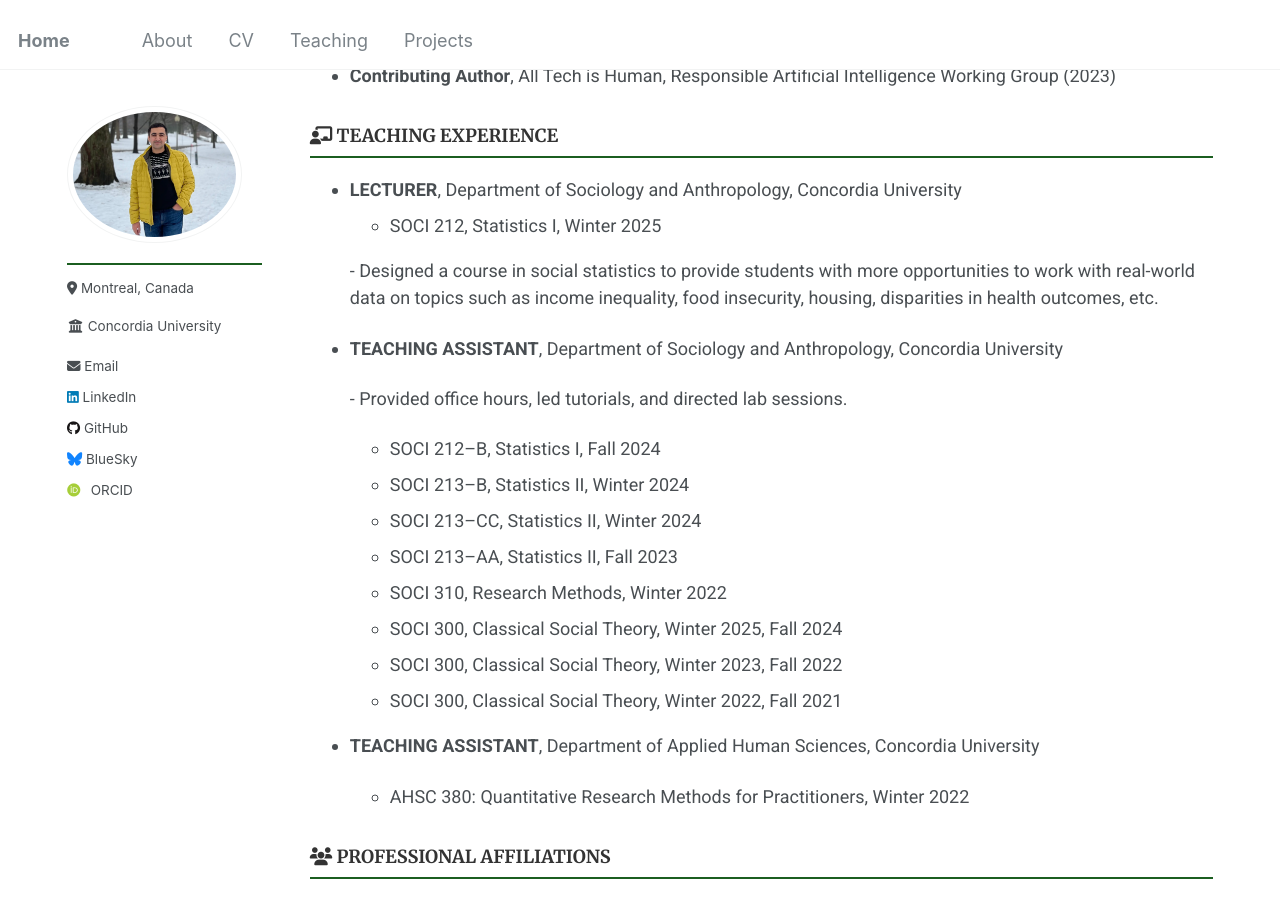
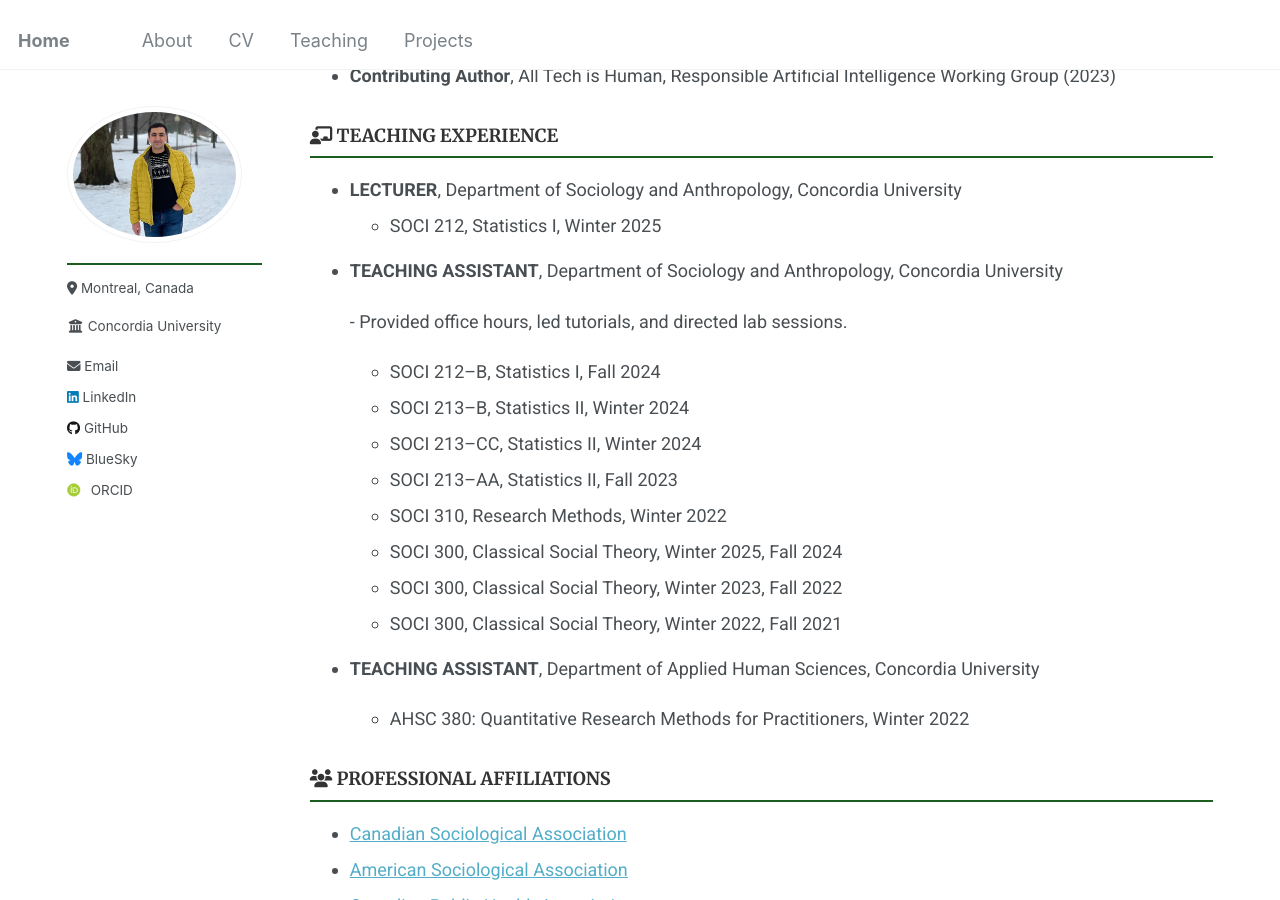
Before and after one commit to Mohsnmonji/mohsnmonji.github.io, a Jekyll site: the page built from _pages/Curriculum Vitae.md, in a window 1280 px wide and 900 px high, scrolled down 1057 px. Built offline with Jekyll 4.4.1, drawn with Linux system fonts in a browser that asks for light colours; some web fonts are replaced.

Commit message:
Update Curriculum Vitae.md

```diff
--- a/_pages/Curriculum Vitae.md
+++ b/_pages/Curriculum Vitae.md
@@ -61,7 +61,6 @@ author_profile: true
 - **LECTURER**, Department of Sociology and Anthropology, Concordia University
   - SOCI 212, Statistics I, Winter 2025
 
-  \- Designed a course in social statistics to provide students with more opportunities to work with real-world data on topics such as income inequality, food insecurity, housing, disparities in health outcomes, etc.
 - **TEACHING ASSISTANT**, Department of Sociology and Anthropology, Concordia University
 
   \- Provided office hours, led tutorials, and directed lab sessions.
```
